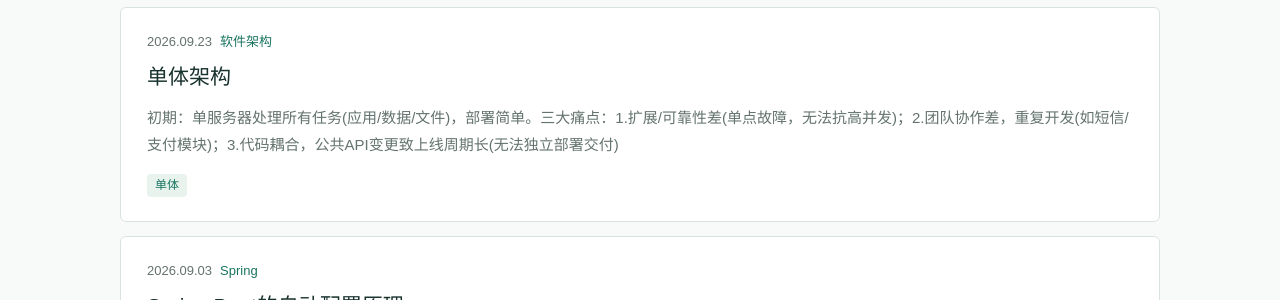
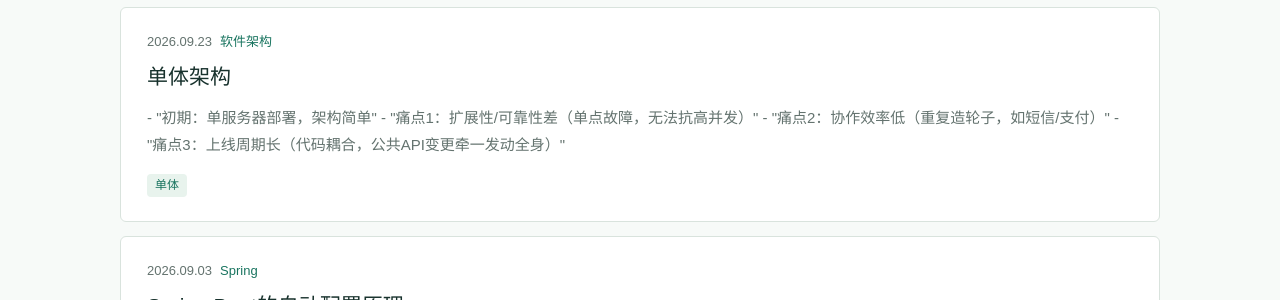
Before and after one commit to XiaoHeiXian/xiaoheixian.github.io, a Jekyll site: the page index.html, which Jekyll copies as it is, in a window 1280 px wide. Shown: the part 777-1077 px from the top of the page. Built offline with Jekyll 4.4.1, drawn with Linux system fonts in a browser that asks for light colours.

Commit message:
docs: update 单体架构

```diff
--- a/static/js/article-index.js
+++ b/static/js/article-index.js
@@ -30,7 +30,7 @@ window.BLOG_ARTICLES = [
     "tags": [
       "单体"
     ],
-    "summary": "初期：单服务器处理所有任务(应用/数据/文件)，部署简单。三大痛点：1.扩展/可靠性差(单点故障，无法抗高并发)；2.团队协作差，重复开发(如短信/支付模块)；3.代码耦合，公共API变更致上线周期长(无法独立部署交付)"
+    "summary": "- \"初期：单服务器部署，架构简单\"   - \"痛点1：扩展性/可靠性差（单点故障，无法抗高并发）\"   - \"痛点2：协作效率低（重复造轮子，如短信/支付）\"   - \"痛点3：上线周期长（代码耦合，公共API变更牵一发动全身）\""
   },
   {
     "id": "2026-09-03-springboot-autoconfig",
```
Also changed, not shown: posts/2026-09-23-monolithic-architecture.md (+1 -1 lines).
